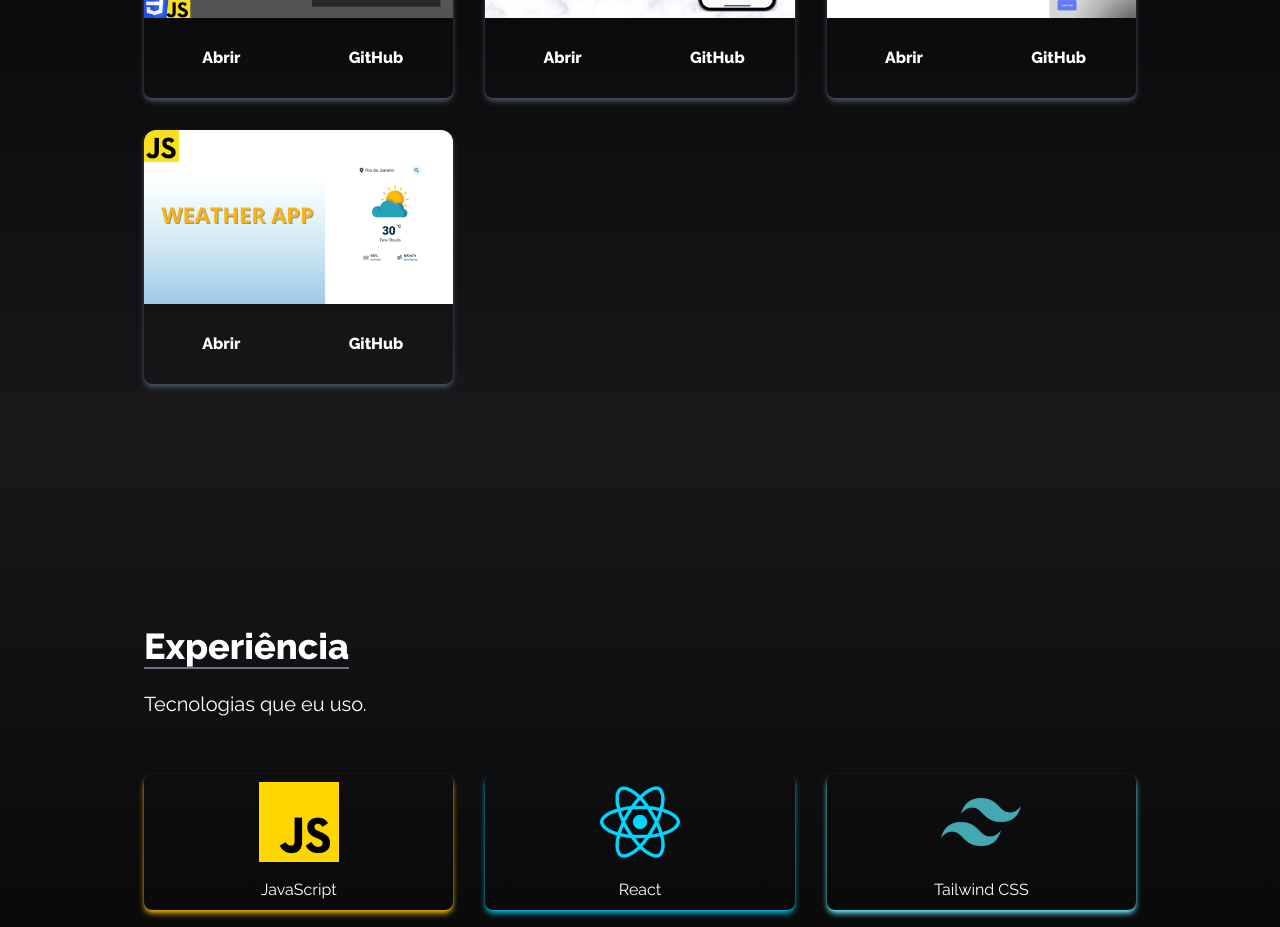
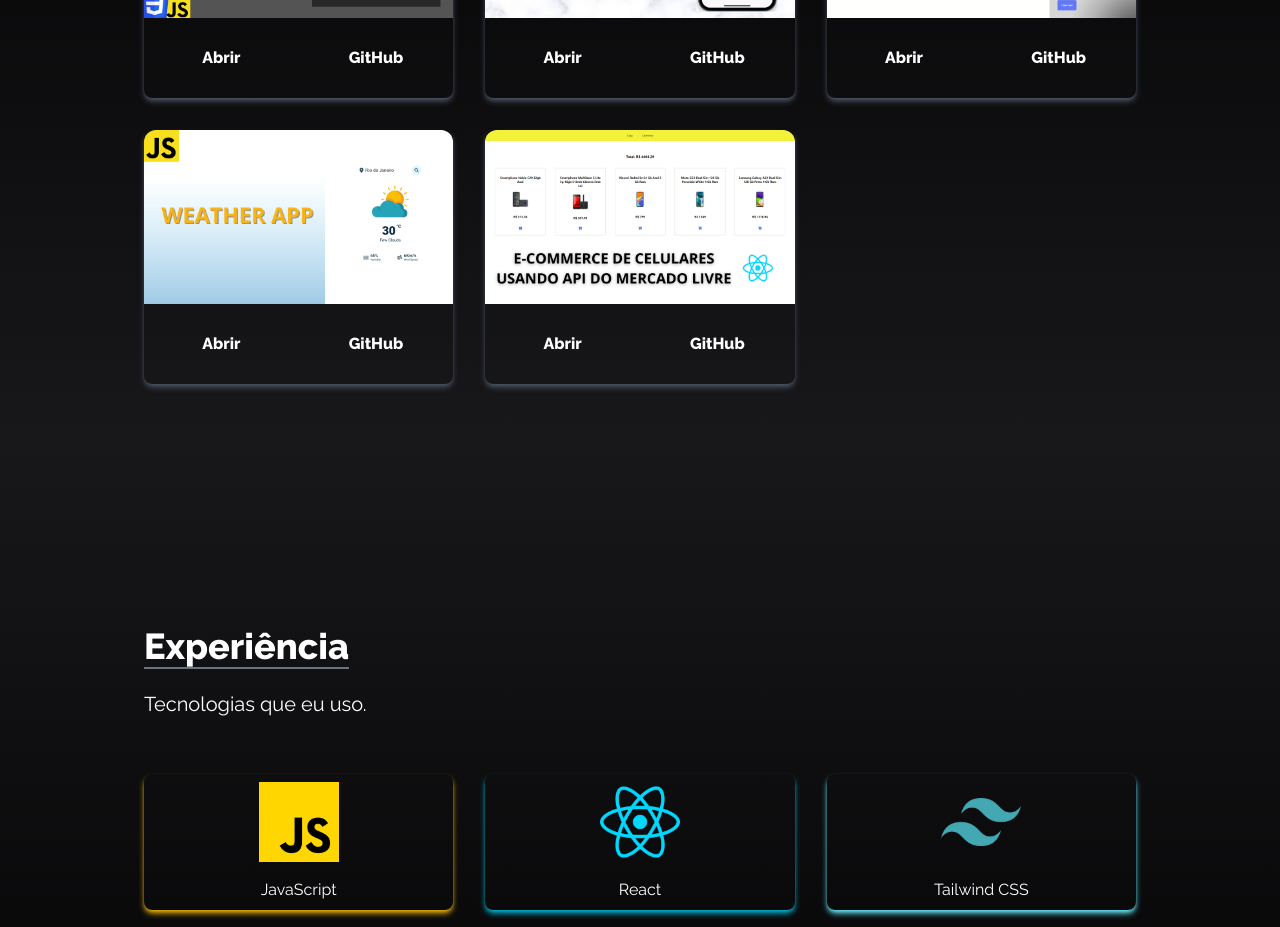
Before and after one commit to medeirospc/portfolio-jsx, a React (Create React App) app: page / in a window 1280 px wide. Shown: the part 1960-2887 px from the top of the page. Built offline with nearby package versions, Linux system fonts and the light colour scheme; a web font is replaced by a local one.

Commit message:
updating CV and portfolio

```diff
--- a/src/components/Portfólio.jsx
+++ b/src/components/Portfólio.jsx
@@ -3,13 +3,14 @@ import getkcal from "../assets/portfolio/getkcal.png";
 import edicoes from "../assets/portfolio/edicoes.png";
 import organo from "../assets/portfolio/organo.png";
 import weatherapp from "../assets/portfolio/weatherapp.png";
+import ecommerce from "../assets/portfolio/ecommerce.png";
 
 const Portfolio = () => {
   const portfolios = [
     {
       id: 1,
       src: getkcal,
-      href: "https://getkcal-nu.vercel.app/",
+      href: "https://thegetkcal.vercel.app/",
       gh: "https://github.com/gustamtz/getkcal",
     },
     {
@@ -21,14 +22,20 @@ const Portfolio = () => {
     {
       id: 3,
       src: organo,
-      href: "https://organograma-ashen.vercel.app/",
+      href: "https://myorganochallenge.vercel.app/",
       gh: "https://github.com/gustamtz/organograma",
     },
     {
       id: 4,
       src: weatherapp,
-      href: "https://weather-app-chi-plum.vercel.app/",
+      href: "https://medeirosweather.vercel.app/",
       gh: "https://github.com/gustamtz/weather-app",
+    },
+    {
+      id: 5,
+      src: ecommerce,
+      href: "https://medeirosmobilestore.vercel.app/",
+      gh: "https://github.com/gustamtz/cellphone-store",
     },
   ];
 
```
Also changed, not shown: src/assets/portfolio/ecommerce.png (added), 1 other file (tests, documents, lock files or other folders).
